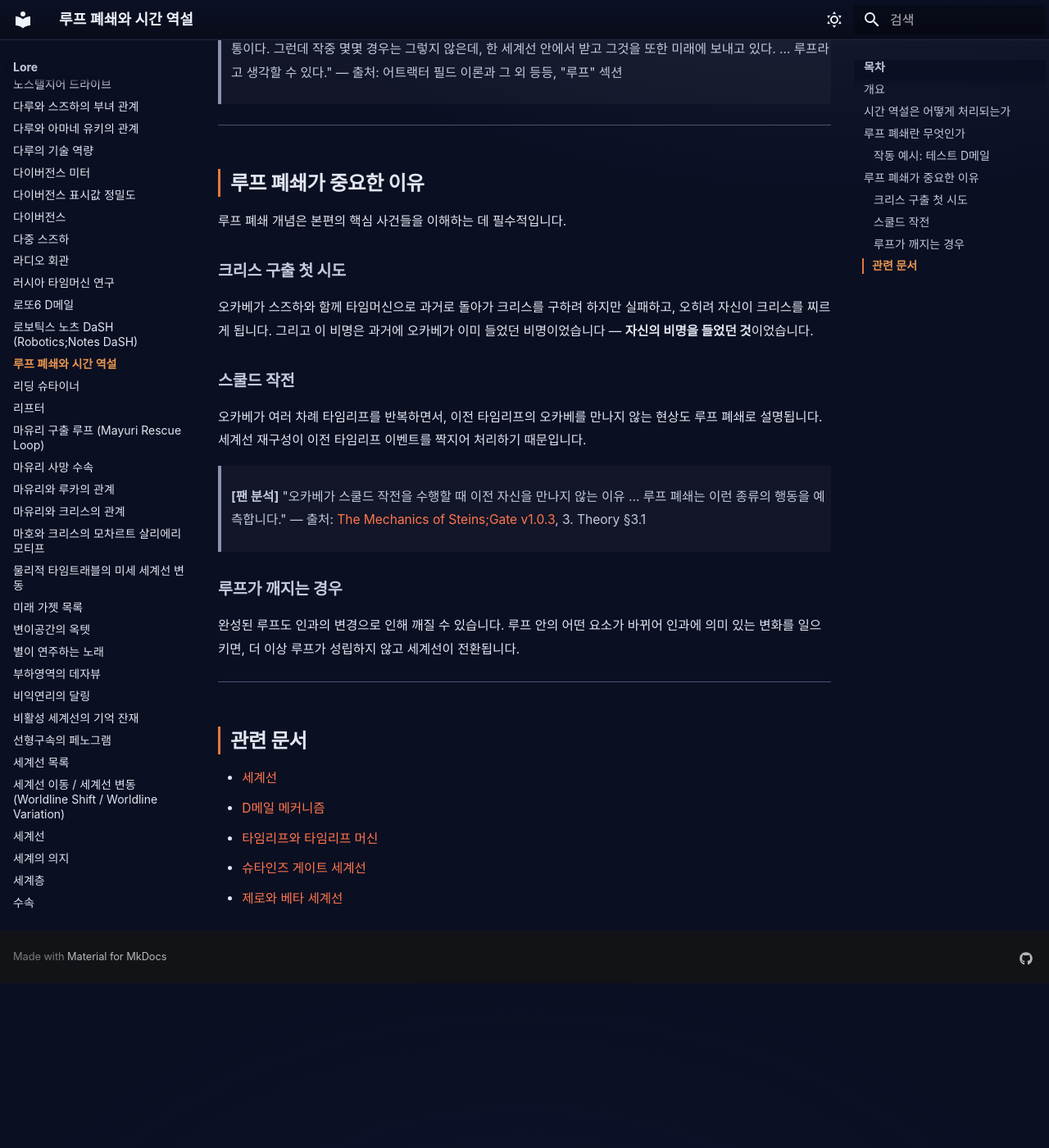
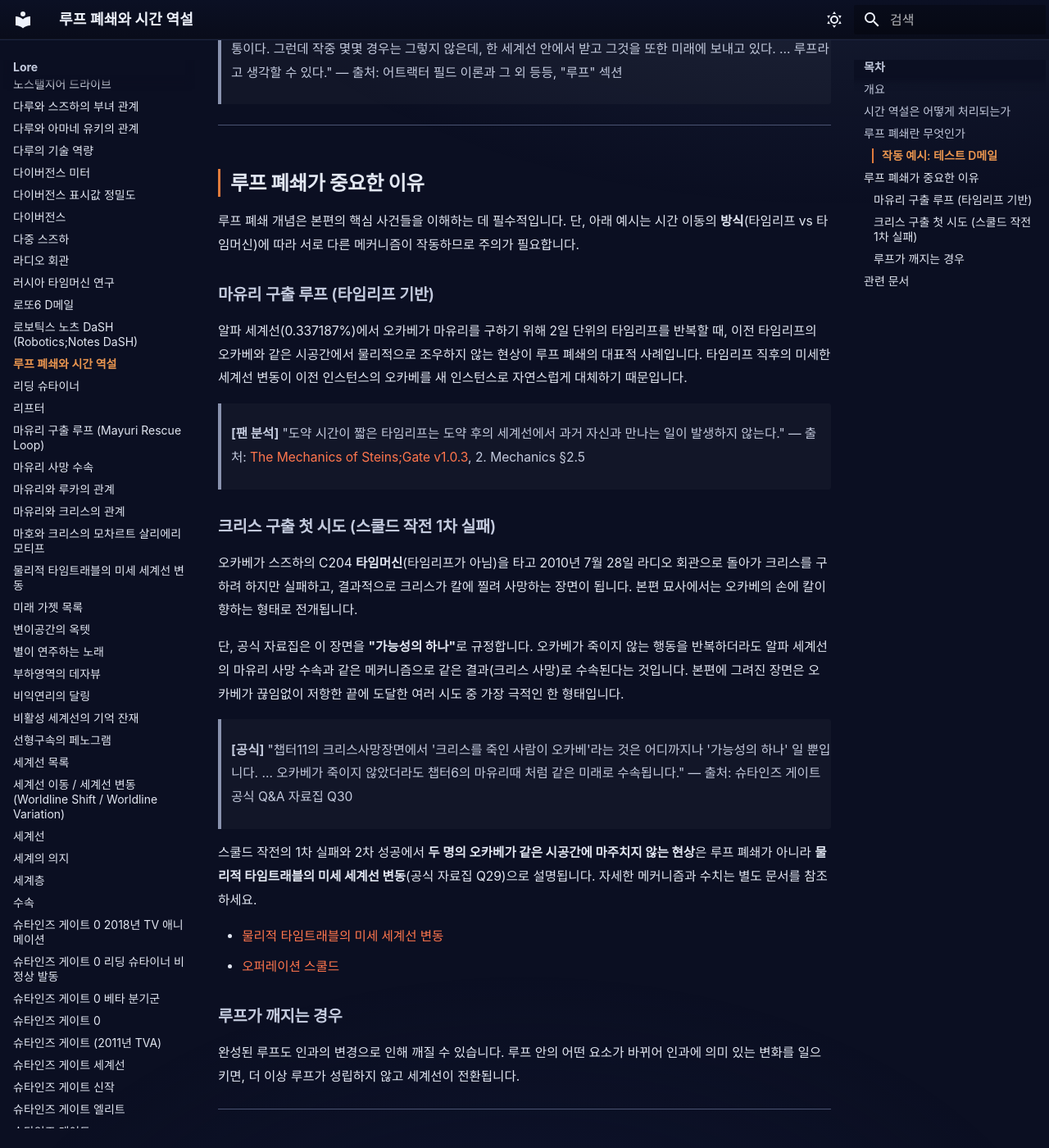
Before and after one commit to sgwiki/sgwiki.github.io, an MkDocs documentation site: the page built from wiki/lore/루프-폐쇄와-시간-역설.md, in a window 1280 px wide and 1400 px high, scrolled down 1699 px. Shown: the whole window at 82% size. Built offline with MkDocs 1.6.1 and Material for MkDocs 9.7.7, drawn with Linux system fonts in a browser that asks for light colours; some web fonts are replaced; before the commit the page ends 2898 px from its top, so only the background shows below that; some of the changed text lies outside the part shown.

Commit message:
fix(wiki): 루프-폐쇄와-시간-역설 — P10 40490dd3 패치 적용

```diff
--- a/wiki/lore/루프-폐쇄와-시간-역설.md
+++ b/wiki/lore/루프-폐쇄와-시간-역설.md
@@ -51,18 +51,28 @@ description: "슈타인즈 게이트의 시간 여행에서는 시간 역설이
 
 ## 루프 폐쇄가 중요한 이유
 
-루프 폐쇄 개념은 본편의 핵심 사건들을 이해하는 데 필수적입니다.
+루프 폐쇄 개념은 본편의 핵심 사건들을 이해하는 데 필수적입니다. 단, 아래 예시는 시간 이동의 **방식**(타임리프 vs 타임머신)에 따라 서로 다른 메커니즘이 작동하므로 주의가 필요합니다.
 
-### 크리스 구출 첫 시도
+### 마유리 구출 루프 (타임리프 기반)
 
-오카베가 스즈하와 함께 타임머신으로 과거로 돌아가 크리스를 구하려 하지만 실패하고, 오히려 자신이 크리스를 찌르게 됩니다. 그리고 이 비명은 과거에 오카베가 이미 들었던 비명이었습니다 — **자신의 비명을 들었던 것**이었습니다.
+알파 세계선(0.337187%)에서 오카베가 마유리를 구하기 위해 2일 단위의 타임리프를 반복할 때, 이전 타임리프의 오카베와 같은 시공간에서 물리적으로 조우하지 않는 현상이 루프 폐쇄의 대표적 사례입니다. 타임리프 직후의 미세한 세계선 변동이 이전 인스턴스의 오카베를 새 인스턴스로 자연스럽게 대체하기 때문입니다.
 
-### 스쿨드 작전
+> **[팬 분석]** "도약 시간이 짧은 타임리프는 도약 후의 세계선에서 과거 자신과 만나는 일이 발생하지 않는다."
+> — 출처: [The Mechanics of Steins;Gate v1.0.3](../근거자료/비공식/mechanics-of-steins-gate/ch3.md), 2. Mechanics §2.5
 
-오카베가 여러 차례 타임리프를 반복하면서, 이전 타임리프의 오카베를 만나지 않는 현상도 루프 폐쇄로 설명됩니다. 세계선 재구성이 이전 타임리프 이벤트를 짝지어 처리하기 때문입니다.
+### 크리스 구출 첫 시도 (스쿨드 작전 1차 실패)
 
-> **[팬 분석]** "오카베가 스쿨드 작전을 수행할 때 이전 자신을 만나지 않는 이유 … 루프 폐쇄는 이런 종류의 행동을 예측합니다."
-> — 출처: [The Mechanics of Steins;Gate v1.0.3](../근거자료/비공식/mechanics-of-steins-gate/ch3.md), 3. Theory §3.1
+오카베가 스즈하의 C204 **타임머신**(타임리프가 아님)을 타고 2010년 7월 28일 라디오 회관으로 돌아가 크리스를 구하려 하지만 실패하고, 결과적으로 크리스가 칼에 찔려 사망하는 장면이 됩니다. 본편 묘사에서는 오카베의 손에 칼이 향하는 형태로 전개됩니다.
+
+단, 공식 자료집은 이 장면을 **"가능성의 하나"**로 규정합니다. 오카베가 죽이지 않는 행동을 반복하더라도 알파 세계선의 마유리 사망 수속과 같은 메커니즘으로 같은 결과(크리스 사망)로 수속된다는 것입니다. 본편에 그려진 장면은 오카베가 끊임없이 저항한 끝에 도달한 여러 시도 중 가장 극적인 한 형태입니다.
+
+> **[공식]** "챕터11의 크리스사망장면에서 '크리스를 죽인 사람이 오카베'라는 것은 어디까지나 '가능성의 하나' 일 뿐입니다. … 오카베가 죽이지 않았더라도 챕터6의 마유리때 처럼 같은 미래로 수속됩니다."
+> — 출처: 슈타인즈 게이트 공식 Q&A 자료집 Q30
+
+스쿨드 작전의 1차 실패와 2차 성공에서 **두 명의 오카베가 같은 시공간에 마주치지 않는 현상**은 루프 폐쇄가 아니라 **물리적 타임트래블의 미세 세계선 변동**(공식 자료집 Q29)으로 설명됩니다. 자세한 메커니즘과 수치는 별도 문서를 참조하세요.
+
+- [물리적 타임트래블의 미세 세계선 변동](물리적-타임트래블의-미세-세계선-변동.md)
+- [오퍼레이션 스쿨드](오퍼레이션-스쿨드.md)
 
 ### 루프가 깨지는 경우
 
@@ -77,3 +87,5 @@ description: "슈타인즈 게이트의 시간 여행에서는 시간 역설이
 - [타임리프와 타임리프 머신](타임리프.md)
 - [슈타인즈 게이트 세계선](슈타인즈-게이트-세계선.md)
 - [제로와 베타 세계선](제로와-베타-세계선.md)
+- [물리적 타임트래블의 미세 세계선 변동](물리적-타임트래블의-미세-세계선-변동.md)
+- [오퍼레이션 스쿨드](오퍼레이션-스쿨드.md)
```
